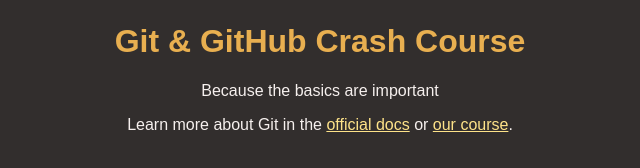
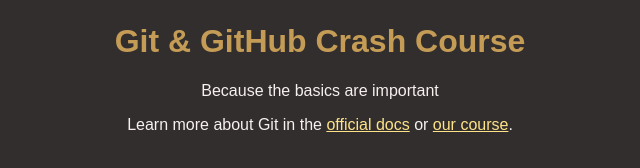
Before and after one commit to abbastem/GitHub, a plain HTML site: page index.html in a window 1280 px wide. Shown: the part 146-314 px from the top of the page, without its empty margins (320-960 px from the left). Drawn offline with Linux system fonts and the light colour scheme.

Commit message:
broke code

```diff
--- a/styles.css
+++ b/styles.css
@@ -17,7 +17,7 @@
 }
 
 h1 {
-  color: #e8af50;
+  color: #c59c56;
 }
 
 a {
```
